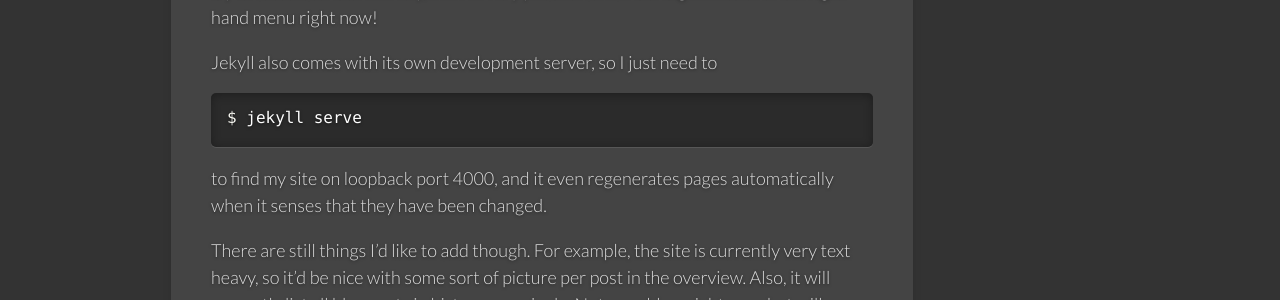
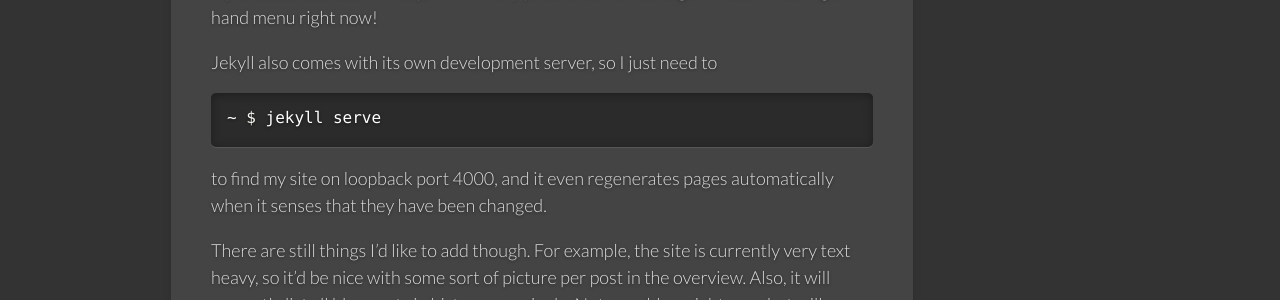
Before and after one commit to rubicus/rubicus.github.io, a Jekyll site: the page built from _posts/2016-02-23-I-made-a-blog.markdown, in a window 1280 px wide. Shown: the part 1294-1594 px from the top of the page. Built offline with Jekyll 4.4.1, drawn with Linux system fonts in a browser that asks for light colours.

```diff
--- a/_posts/2016-02-23-I-made-a-blog.markdown
+++ b/_posts/2016-02-23-I-made-a-blog.markdown
@@ -52,7 +52,7 @@ very pleased about the tag selection in the right hand menu right now!
 Jekyll also comes with its own development server, so I just need to
 
 {% highlight bash %}
-$ jekyll serve
+~ $ jekyll serve
 {% endhighlight %}
 
 to find my site on loopback port 4000, and it even regenerates pages
```
